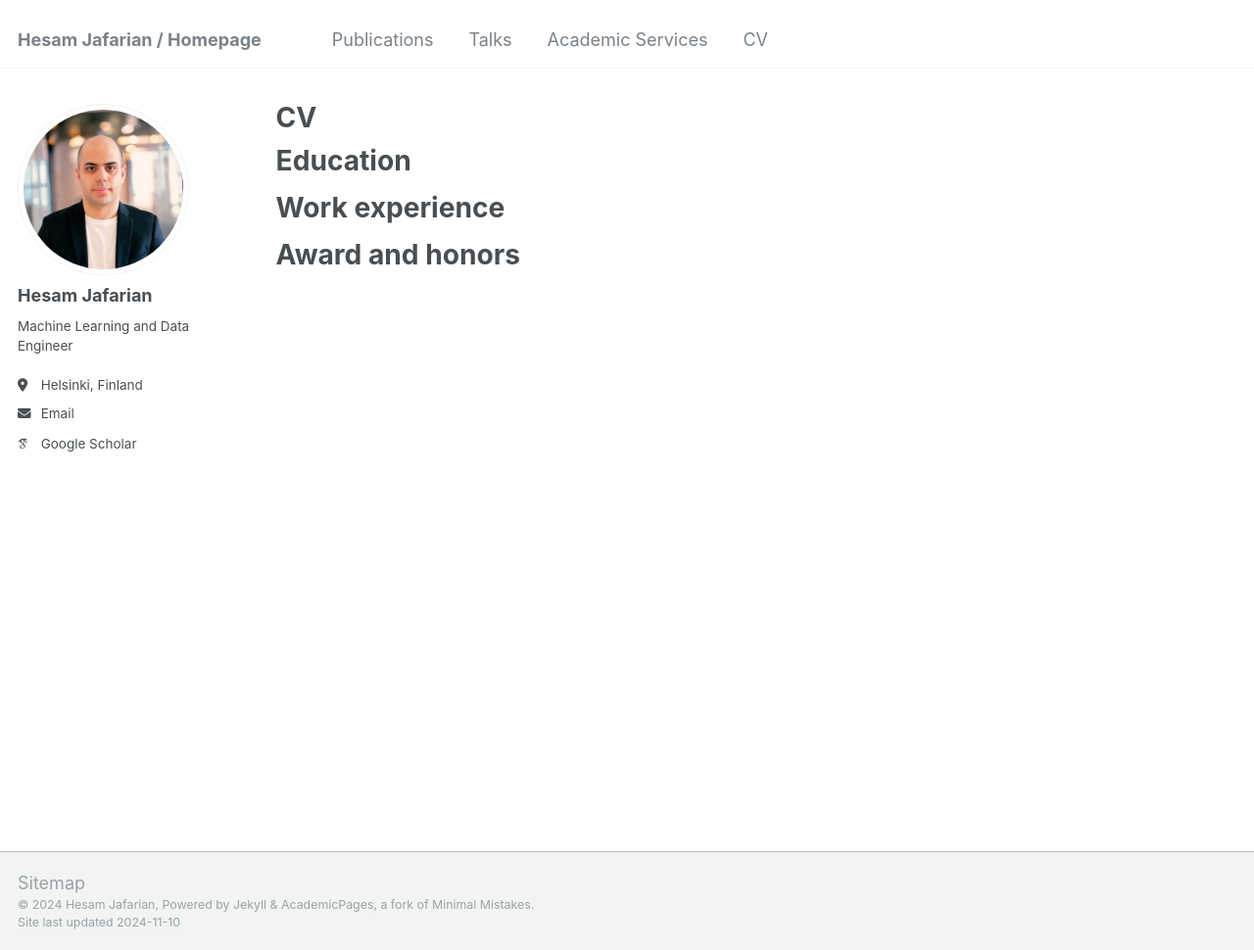
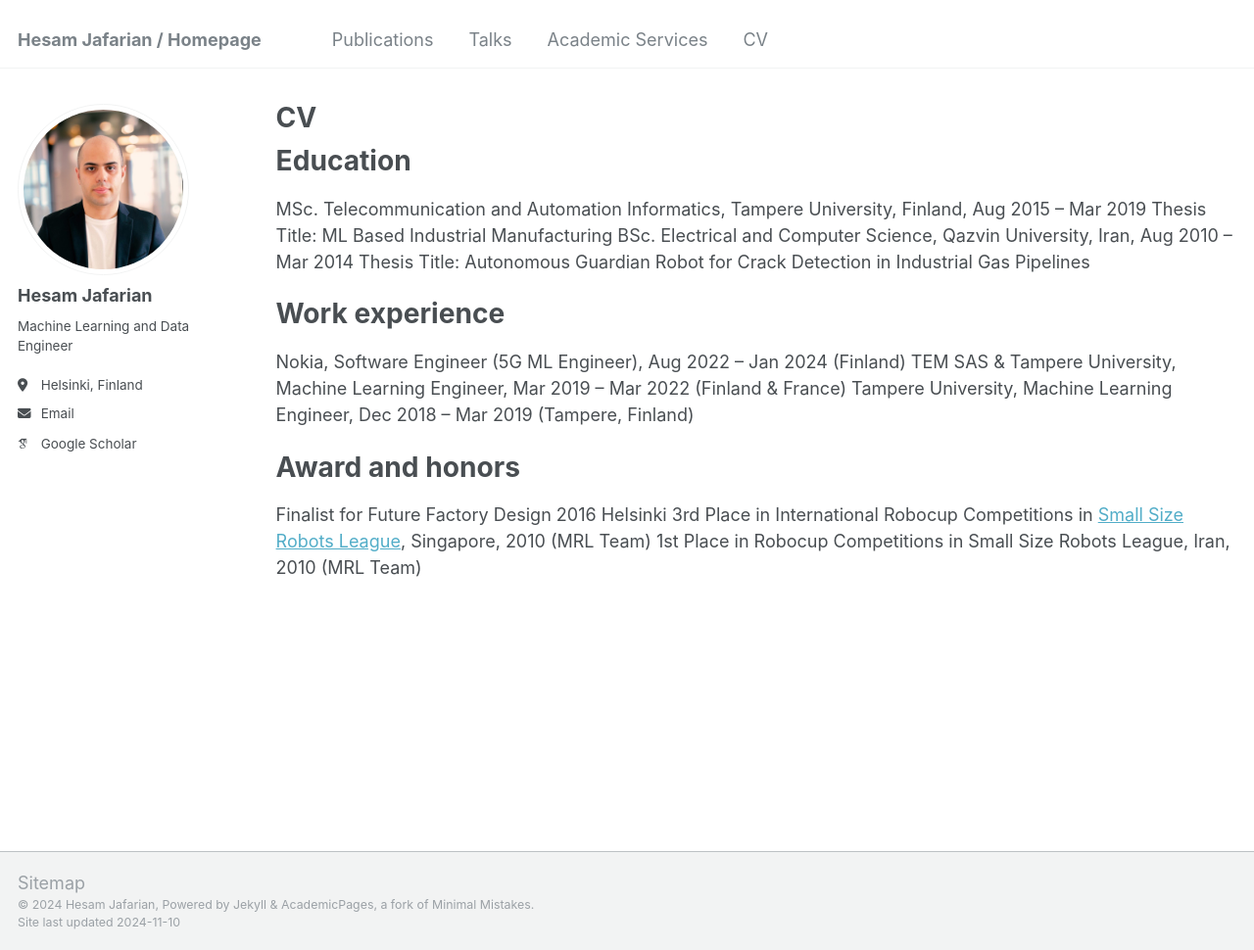
Before and after one commit to hesamjafarian/hesamjafarian.github.io, a Jekyll site: the page built from _pages/cv.md, in a window 1280 px wide and 970 px high. Shown: the whole window at 98% size. Built offline with Jekyll 4.4.1, drawn with Linux system fonts in a browser that asks for light colours; some web fonts are replaced.

Commit message:
Update cv.md

```diff
--- a/_pages/cv.md
+++ b/_pages/cv.md
@@ -11,11 +11,20 @@ redirect_from:
 
 Education
 ======
-
+MSc. Telecommunication and Automation Informatics, Tampere University, Finland, Aug 2015 – Mar 2019
+  Thesis Title: ML Based Industrial Manufacturing
+BSc. Electrical and Computer Science, Qazvin University, Iran, Aug 2010 – Mar 2014
+  Thesis Title: Autonomous Guardian Robot for Crack Detection in Industrial Gas Pipelines
 
 
 Work experience
 ======
+Nokia, Software Engineer (5G ML Engineer), Aug 2022 – Jan 2024 (Finland)
+TEM SAS & Tampere University, Machine Learning Engineer, Mar 2019 – Mar 2022 (Finland & France)
+Tampere University, Machine Learning Engineer, Dec 2018 – Mar 2019 (Tampere, Finland)
 
 Award and honors
 ======
+Finalist for Future Factory Design 2016 Helsinki
+3rd Place in International Robocup Competitions in [Small Size Robots League](https://www.robocup.org/), Singapore, 2010 (MRL Team)
+1st Place in Robocup Competitions in Small Size Robots League, Iran, 2010 (MRL Team)
```
